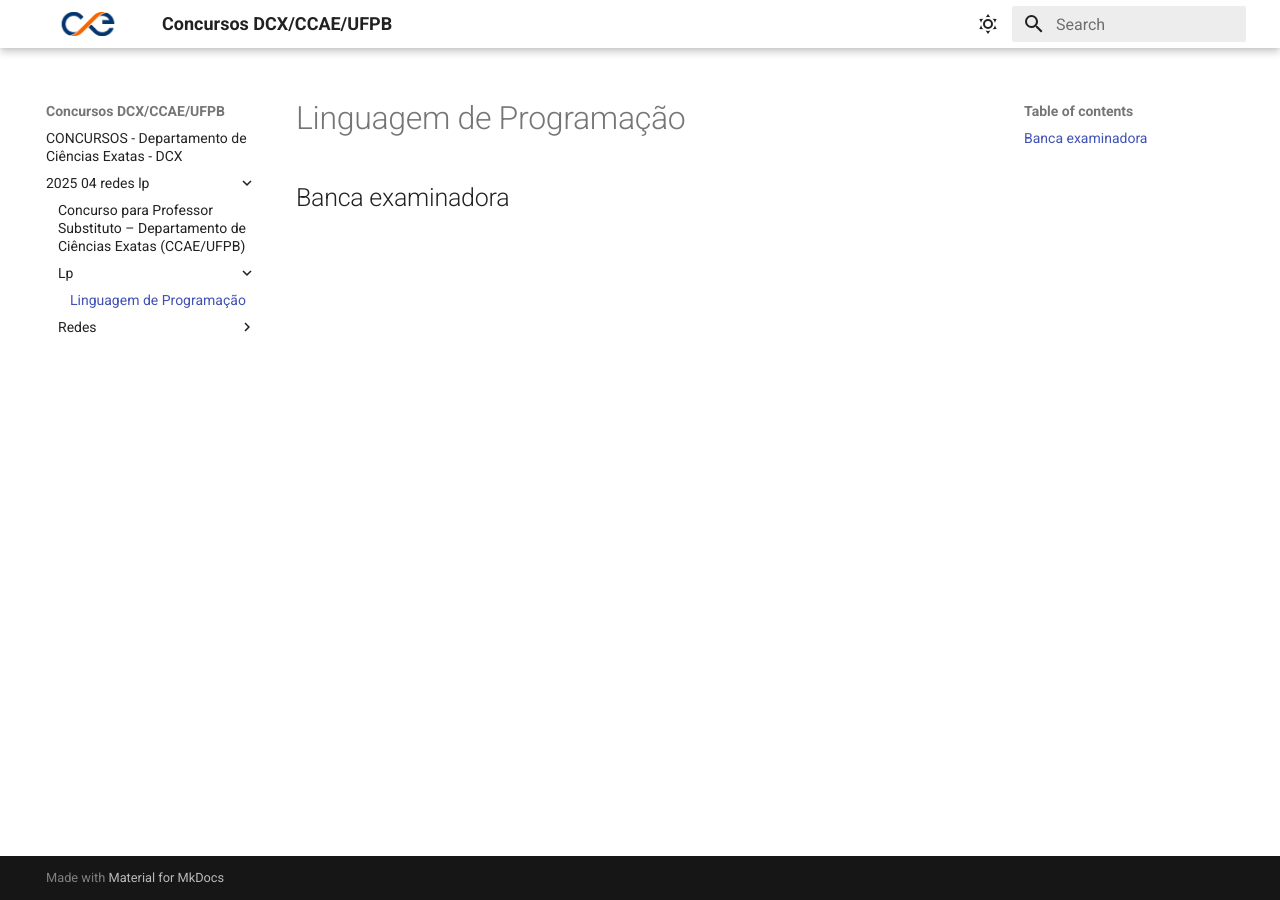
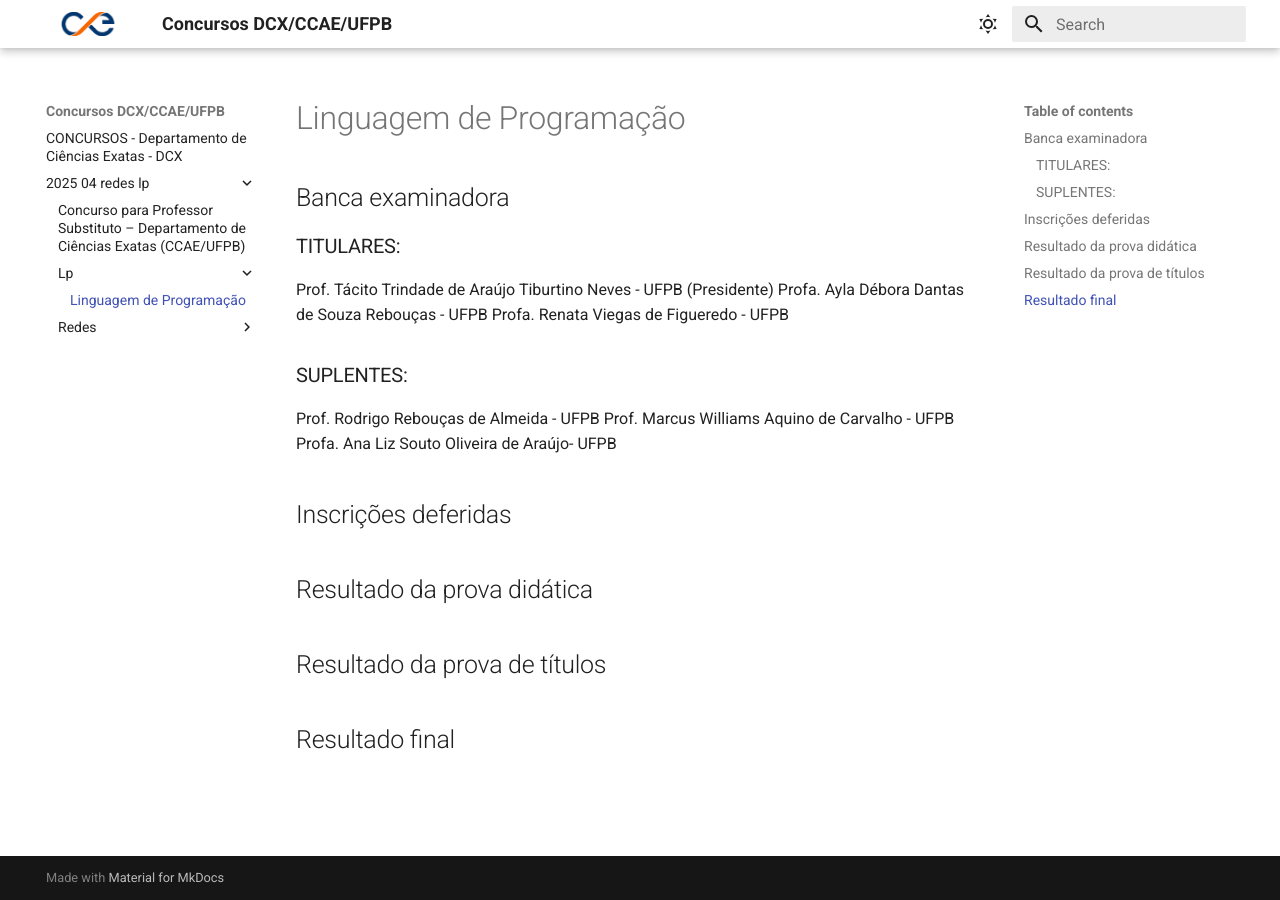
Before and after one commit to dcx-ufpb/concursos, an MkDocs documentation site: the page built from docs/2025-04-redes-lp/lp/index.md, in a window 1280 px wide. Built offline with MkDocs 1.6.1 and Material for MkDocs 9.7.7, drawn with Linux system fonts in a browser that asks for light colours.

Commit message:
Update of information regarding LP

```diff
--- a/docs/2025-04-redes-lp/lp/index.md
+++ b/docs/2025-04-redes-lp/lp/index.md
@@ -1,3 +1,21 @@
 # Linguagem de Programação
 
 ## Banca examinadora
+
+### TITULARES:
+Prof. Tácito Trindade de Araújo Tiburtino Neves - UFPB (Presidente)
+Profa. Ayla Débora Dantas de Souza Rebouças - UFPB
+Profa. Renata Viegas de Figueredo - UFPB
+
+### SUPLENTES:
+Prof. Rodrigo Rebouças de Almeida - UFPB
+Prof. Marcus Williams Aquino de Carvalho - UFPB
+Profa. Ana Liz Souto Oliveira de Araújo- UFPB
+
+## Inscrições deferidas
+
+## Resultado da prova didática
+
+## Resultado da prova de títulos
+
+## Resultado final
```
